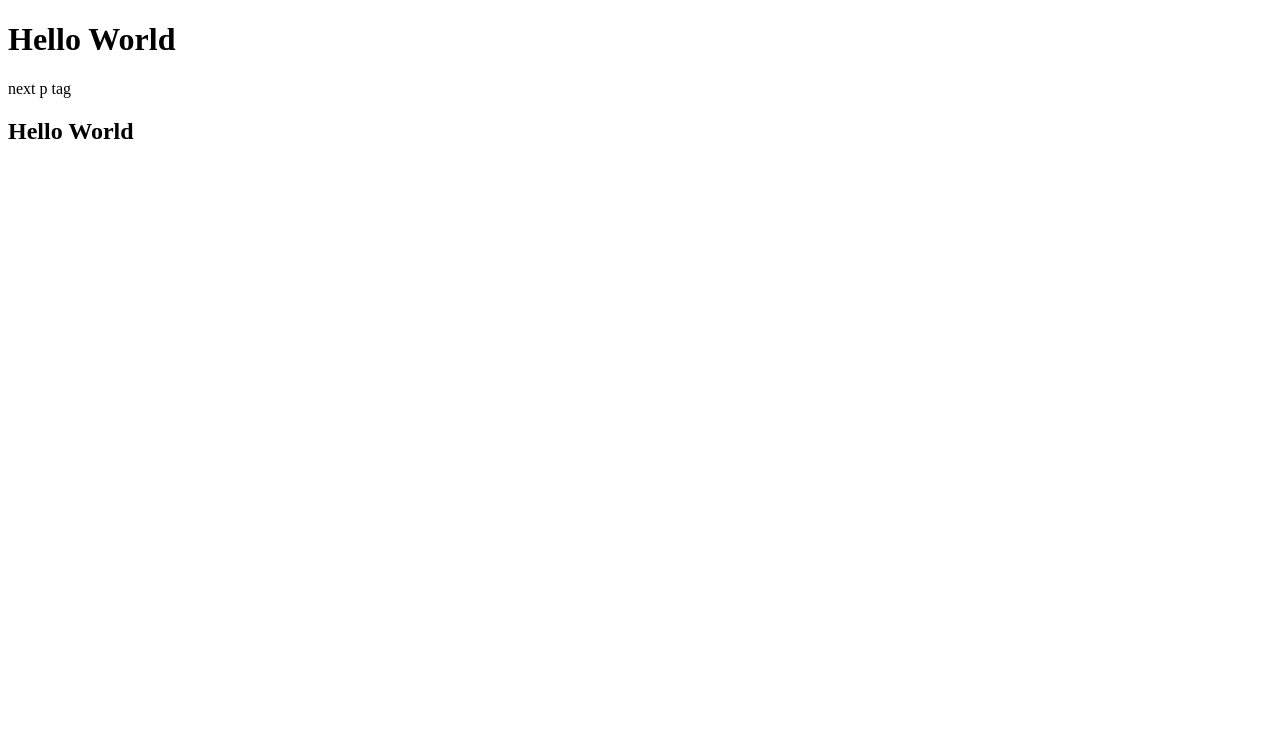
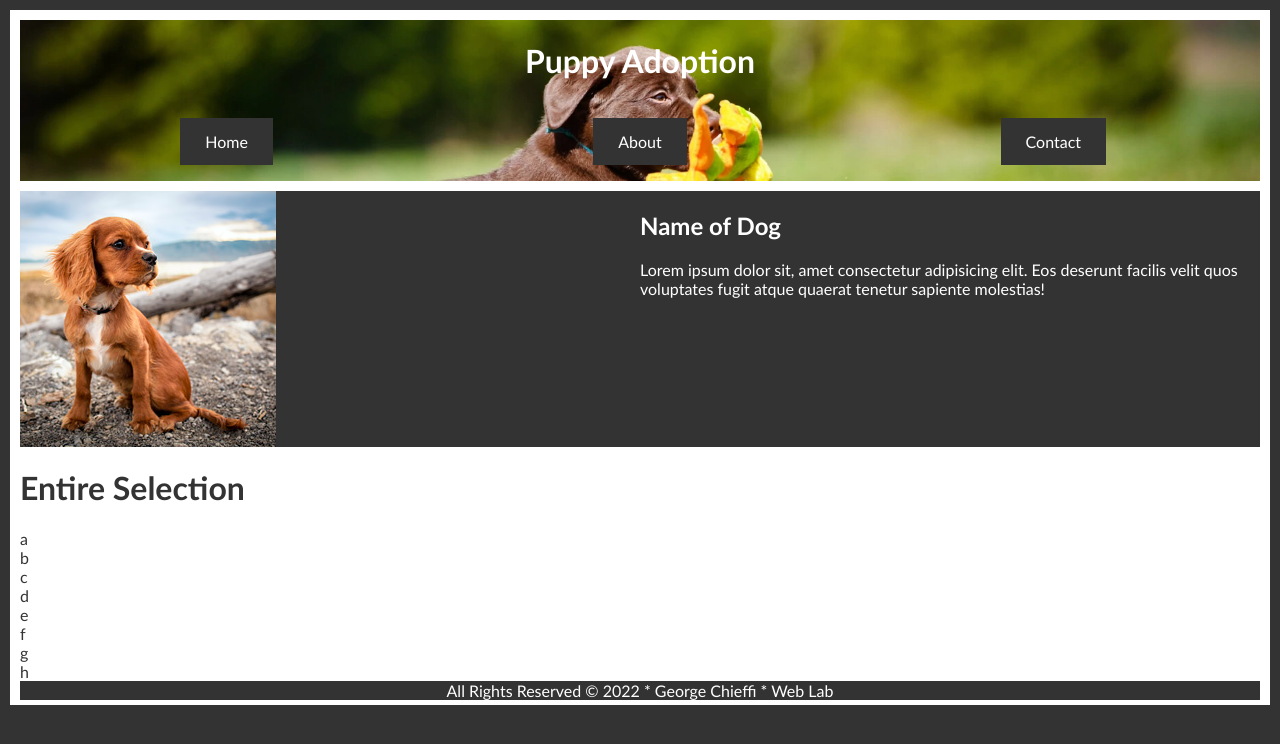
Before and after one commit to GeorgeChieffi/WebLabFinal, a website: page public/index.html in a window 1280 px wide. Drawn offline with Linux system fonts and the light colour scheme.

Commit message:
Second class update

```diff
--- /dev/null
+++ b/public/css/style.css
@@ -0,0 +1,67 @@
+html{
+    background-color: #333;
+}
+body{
+    background-color: white;
+    margin: 10px;
+    font-family: "Gill Sans", sans-serif;
+    color: #333;
+    padding: 10px;
+    padding-bottom: 5px;
+}
+
+header{
+    display : grid;
+    grid-template-columns: 1fr;
+    grid-template-rows: 1fr;
+    grid-column-gap: 0px;
+    grid-row-gap: 0px;
+    background-image: URL("../Images/headerBanner.jpg");
+    background-size: cover;
+    color: white;
+    text-align: center;
+}
+a:link, a:visited {
+    background-color: #333;
+    color: white;
+    padding: 14px 25px;
+    text-align: center;
+    text-decoration: none;
+    display: inline-block;
+}
+
+a:hover, a:active {
+    background-color: white;
+    color: #333;
+}
+nav {
+    display: grid;
+    grid-template-columns: repeat(3, 1fr);
+    grid-template-rows: 1fr;
+    grid-column-gap: px;
+    grid-row-gap: 0px;
+}
+
+article {
+    display: grid;
+    margin-top: 10px;
+    display: grid;
+    grid-template-columns: repeat(2, 1fr);
+    grid-template-rows: 1fr;
+    background-color: #333;
+    color: white;
+}
+.articleImg {
+    background-image: URL("../Images/Puppy1.jpg");
+    background-repeat: no-repeat;
+    height:256px;
+}
+
+
+
+
+footer {
+    background-color: #333;
+    color: white;
+    text-align: center;
+}
--- a/public/index.html
+++ b/public/index.html
@@ -4,16 +4,55 @@
     <meta charset="UTF-8">
     <meta http-equiv="X-UA-Compatible" content="IE=edge">
     <meta name="viewport" content="width=device-width, initial-scale=1.0">
-    <title>Document</title>
+    <link rel="stylesheet" href="./css/style.css">
+    <title>Home Page</title>
 </head>
 
 
 <body>
-    <h1>Hello World</h1>
-    <p>next p tag</p>
-    <div>
-        <h2>Hello World</h2>
+
+
+    <header>
+            <h1>Puppy Adoption</h1>
+        <nav>
+            <p><a href="./index.html">Home</a></p>
+            <p><a href="./about-us.html">About</a></p>
+            <p><a href="./contact-us.html">Contact</a></p>
+        </nav>
+    </header>
+
+    <article>
+        <div class="articleImg">
+        </div>
+        <div>
+            <h1>Name of Dog</h1>
+            <!--desc of dog / whatever info you will have for each dog-->
+            <p>Lorem ipsum dolor sit, amet consectetur adipisicing elit. Eos deserunt facilis velit quos voluptates fugit atque quaerat tenetur sapiente molestias!</p>
+        </div>
+    </article>
+
+    <!--
+        3x3 grid of each dog
+        on hover a gradient will go over the image displaying the name of the dog
+    -->
+    <div class="gallery">
+        <h1>Entire Selection</h1> <!--Center the text-->
+        <div class="imageHolder">
+            <div>a</div>
+            <div>b</div>
+            <div>c</div>
+            <div>d</div>
+            <div>e</div>
+            <div>f</div>
+            <div>g</div>
+            <div>h</div>
+          </div>
     </div>
+
+
+    <footer class="footer">
+        All Rights Reserved  &#169; 2022 * George Chieffi * Web Lab
+    </footer>
 </body>
 
 
```
Also changed, not shown: public/Images/Puppy1.jpg (added), public/Images/headerBanner.jpg (added).
